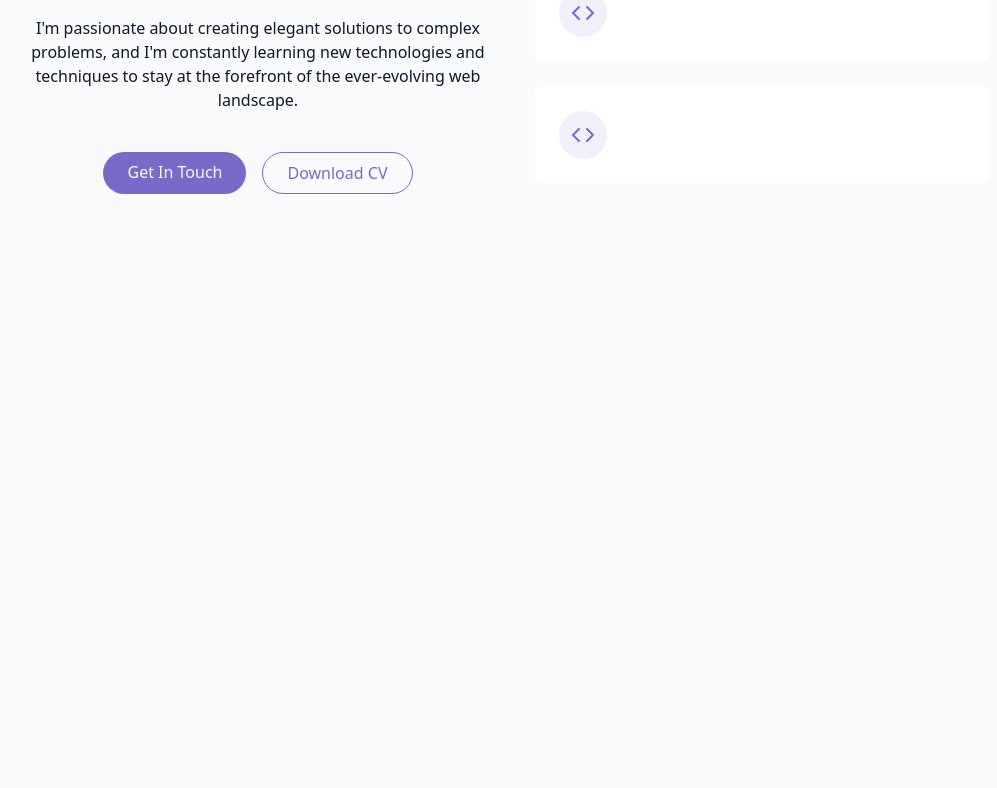
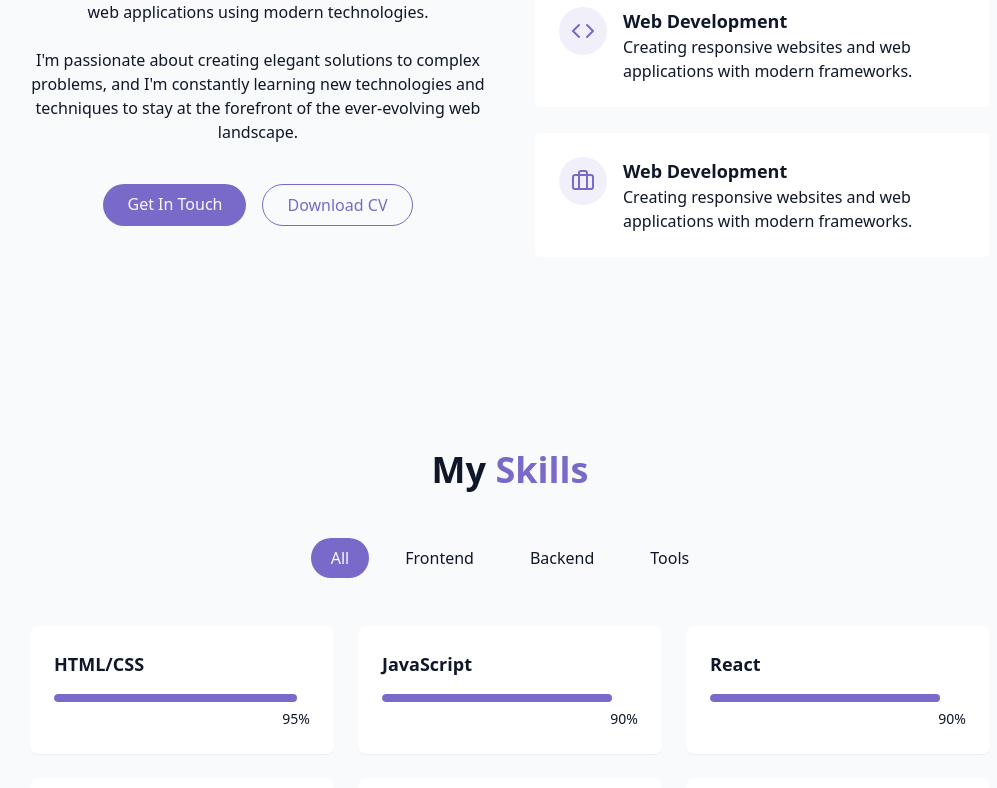
Before and after one commit to rijanswar00/React-Portfolio-App, a React (Vite) app: page / in a window 1280 px wide. Shown: the part 1152-1940 px from the top of the page, without its empty margins (130-1127 px from the left). Before the commit the page ends 1442 px from the top, so only its background shows below. Built offline with nearby package versions, Linux system fonts and the light colour scheme.

Commit message:
skills section done

```diff
--- a/src/Components/AboutSection.jsx
+++ b/src/Components/AboutSection.jsx
@@ -1,4 +1,4 @@
-import { Code } from "lucide-react"
+import { Briefcase, Code } from "lucide-react"
 
 const AboutSection = () => {
     return (
@@ -28,6 +28,10 @@
                                 <div className="p-3 rounded-full bg-primary/10">
                                     <Code className="h-6 w-6 text-primary" />
                                 </div>
+                                <div className="text-left">
+                                    <h4 className="font-semibold text-lg">Web Development</h4>
+                                    <p className="text-muted-foreground">Creating responsive websites and web applications with modern frameworks.</p>
+                                </div>
                             </div>
                         </div>
                         <div className="gradient-border p-6 card-hover">
@@ -35,12 +39,20 @@
                                 <div className="p-3 rounded-full bg-primary/10">
                                     <Code className="h-6 w-6 text-primary" />
                                 </div>
+                                <div className="text-left">
+                                    <h4 className="font-semibold text-lg">Web Development</h4>
+                                    <p className="text-muted-foreground">Creating responsive websites and web applications with modern frameworks.</p>
+                                </div>
                             </div>
                         </div>
                         <div className="gradient-border p-6 card-hover">
                             <div className="flex items-start gap-4">
                                 <div className="p-3 rounded-full bg-primary/10">
-                                    <Code className="h-6 w-6 text-primary" />
+                                    <Briefcase className="h-6 w-6 text-primary" />
+                                </div>
+                                <div className="text-left">
+                                    <h4 className="font-semibold text-lg">Web Development</h4>
+                                    <p className="text-muted-foreground">Creating responsive websites and web applications with modern frameworks.</p>
                                 </div>
                             </div>
                         </div>
--- /dev/null
+++ b/src/Components/SkillsSection.jsx
@@ -0,0 +1,77 @@
+import { useState } from "react";
+import {cn} from '@/lib/utils'
+
+const skills = [
+  //Frontend
+  { name: "HTML/CSS", level: 95, category: "frontend" },
+  { name: "JavaScript", level: 90, category: "frontend" },
+  { name: "React", level: 90, category: "frontend" },
+  { name: "TypeScript", level: 85, category: "frontend" },
+  { name: "Tailwind CSS", level: 90, category: "frontend" },
+  { name: "Next.js", level: 80, category: "frontend" },
+
+  //Backend
+  { name: "Node.js", level: 80, category: "Backend" },
+  { name: "Express", level: 75, category: "Backend" },
+  { name: "MongoDB", level: 70, category: "Backend" },
+  { name: "PostgreSQL", level: 65, category: "Backend" },
+  { name: "GraphQL", level: 60, category: "Backend" },
+
+  //Tools
+  { name: "Git/Github", level: 90, category: "Tools" },
+  { name: "Docker", level: 70, category: "Tools" },
+  { name: "Figma", level: 85, category: "Tools" },
+  { name: "VS Code", level: 95, category: "Tools" },
+];
+
+const categories = ['all', 'frontend', 'Backend', 'Tools'];
+
+const SkillsSection = () => {
+  const [activeCategory, setActiveCategory] = useState("all");
+
+  const filterSkills = skills.filter(
+    (skill) => skill.category === activeCategory || activeCategory == "all"
+  );
+
+  return (
+    <section id="skills" className="py-24 px-4 relative bg-secondary/30">
+      <div className="container mx-auto max-w-5xl">
+        <h2 className="text-3xl md:text-4xl font-bold mb-12 text-center">
+          My <span className="text-primary"> Skills</span>
+        </h2>
+
+        <div className="flex flex-wrap justify-center gap-4 mb-12">
+          {categories.map((category, key) => (
+            <button
+              key={key}
+              onClick={() => setActiveCategory(category)}
+              className={cn(
+                "px-5 py-2 rounded-full transition-colors duration-300 capitalize",
+                activeCategory === category ? 'bg-primary text-primary-foreground' : 'bg-secondary/70 text-foreground hover:bg-secondary'
+              )}>{category}</button>
+          ))}
+        </div>
+
+        <div className="grid grid-cols-1 sm:grid-cols-2 lg:grid-cols-3 gap-6">
+          {filterSkills.map((skill, key) => (
+            <div key={key} className="bg-card p-6 rounded-lg shadow-xs card-hover">
+              <div className="text-left mb-4">
+                <h3 className="font-semibold text-lg">{skill.name}</h3>
+              </div>
+              <div className="w-full bg-secondary/50 h-2 rounded-full overflow-hidden">
+                <div
+                  className="bg-primary h-2 rounded-full origin-left animate-[grow_1.5s_ease-out"
+                  style={{ width: skill.level + '%' }} />
+              </div>
+              <div className="text-right mt-1">
+                <span className="text-sm text-muted-foreground">{skill.level}%</span>
+              </div>
+            </div>
+          ))}
+        </div>
+      </div>
+    </section>
+  )
+}
+
+export default SkillsSection
--- a/src/pages/Home.jsx
+++ b/src/pages/Home.jsx
@@ -1,6 +1,7 @@
 import AboutSection from "../Components/AboutSection"
 import HeroSection from "../Components/HeroSection"
 import Navbar from "../Components/Navbar"
+import SkillsSection from "../Components/SkillsSection"
 import StarBackground from "../Components/StarBackground"
 import ThemeToggle from "../Components/ThemeToggle"
 
@@ -23,6 +24,7 @@
       <main>
         <HeroSection />
         <AboutSection />
+        <SkillsSection />
       </main>
 
       {/* Footer */}
```
